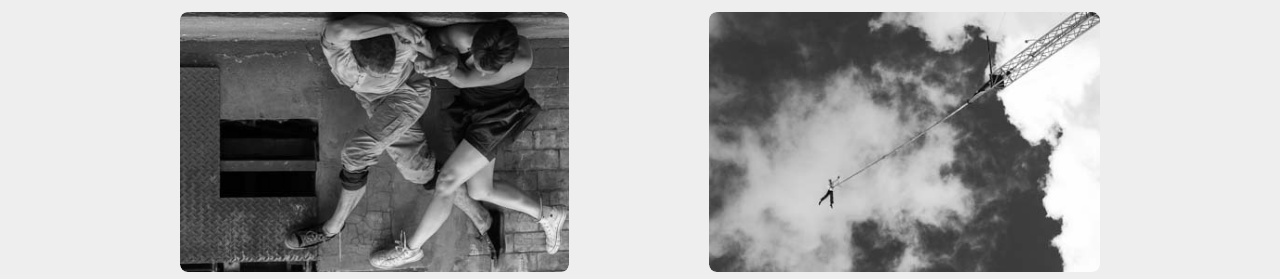
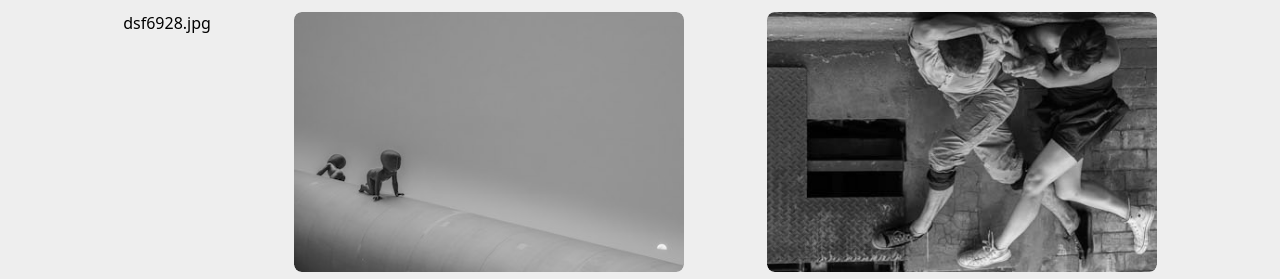
Before and after one commit to wiredogDesign/Photo_NotDogs, a plain HTML site: page index.html in a window 1280 px wide. Shown: the part 617-896 px from the top of the page. Drawn offline with Linux system fonts and the light colour scheme.

Commit message:
New image

```diff
--- a/index.html
+++ b/index.html
@@ -43,6 +43,20 @@
                 <h2>performance</h2>
 
                 <!-- first six images are not lazy-loaded -->
+
+                dsf6928.jpg
+
+                <a class="thumbnail-trigger" href="dist/img/large/dsf6928.jpg"
+                data-glightbox="title: explorers; description: zizkov tower, prague 2025">
+                    <img
+                    src="dist/img/small/dsf6928.jpg"
+                    alt="Two figures explore a grey void, Prague 2025"
+                    title="" />
+                    <div aria-hidden="true">
+                        <h4>explorers</h4>
+                        <p>zizkov tower, prague 2025</p>
+                    </div>
+                </a>
 
                 <a class="thumbnail-trigger" href="dist/img/large/lcd_1524.jpg"
                 data-glightbox="title: suspended dancers; description: tontine lane, glasgow 2010">
```
Also changed, not shown: dist/img/large/dsf6928.jpg (added), dist/img/small/dsf6928.jpg (added).
